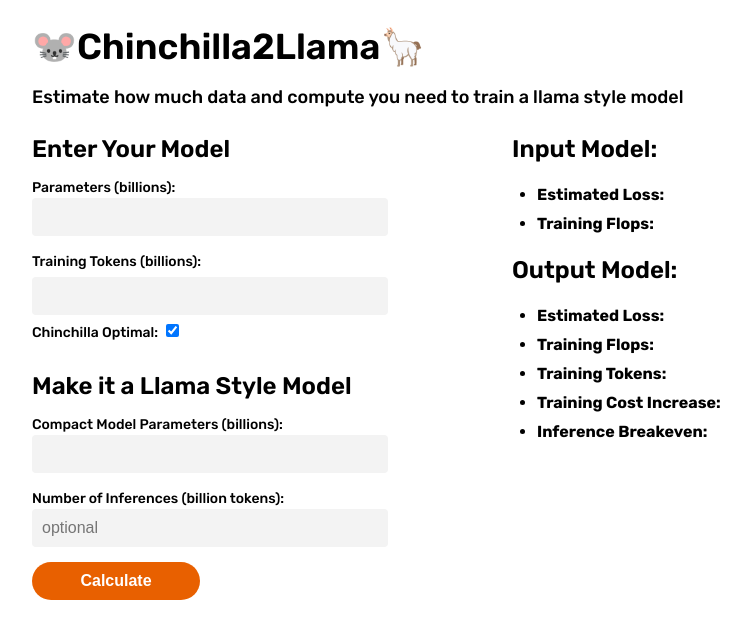
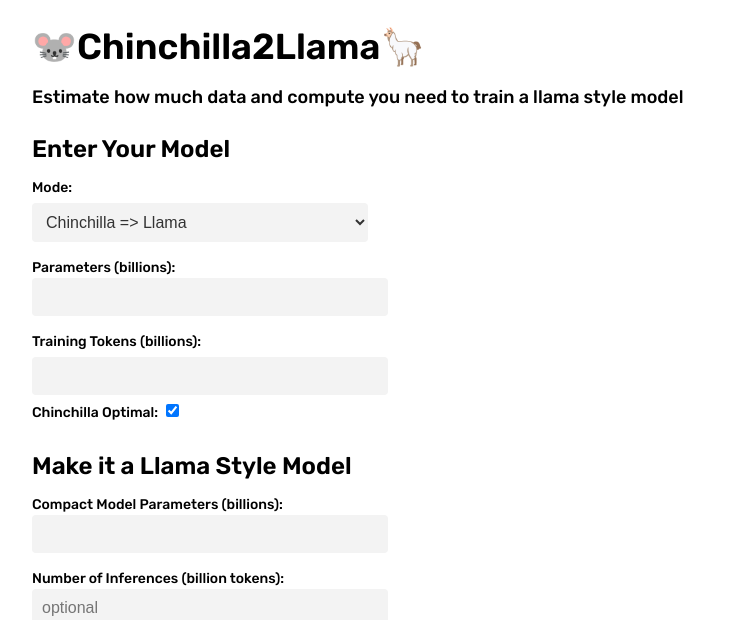
Before and after one commit to jwan584/model-calc, a Flask app: page / in a window 1280 px wide. Shown: the top 620 px of the page, without its empty margins (128-879 px from the left). Run offline with Flask 3, Linux system fonts and the light colour scheme.

Commit message:
“changes”

```diff
--- a/app.py
+++ b/app.py
@@ -18,10 +18,11 @@ def training_cost(f):
     Cost_per_flop = Cost_per_sec / Model_Flops
     return round((Cost_per_flop * f), 1)
 
+
 def compact_model(p, t, new_p):
     new_t = None
     og_loss = loss(p, t)
-    token_range = np.arange(0.1e9, 100000e9, 0.1e9)
+    token_range = np.arange(0.1e9, 30000e9, 0.1e9)
 
     for tr in token_range:
         new_loss = loss(new_p, tr)
@@ -30,9 +31,43 @@ def compact_model(p, t, new_p):
             break
 
     if new_t is None:
+        print('no model found')
         return None
 
     return new_t
+
+def compact_model(p, t, new_p):
+    og_loss = loss(p, t)
+    print(f"OG Loss: {og_loss}")
+    # Define the lower and upper bounds of the token range
+    lower_bound = 0.1e9
+    upper_bound = 1e15
+    # Set an initial guess for the new token value
+    new_t = (lower_bound + upper_bound) / 2
+    # Define a tolerance level for the loss function
+    tolerance = 0.001
+
+    # Perform binary search over the token range
+    while abs(loss(new_p, new_t) - og_loss) > tolerance:
+        if (lower_bound == upper_bound):
+            return
+        if loss(new_p, new_t) < og_loss:
+            upper_bound = new_t
+        else:
+            lower_bound = new_t
+        new_t = (lower_bound + upper_bound) / 2
+        print(f"lower_bound: {lower_bound}, upper_bound: {upper_bound}, new_t: {new_t}, loss(new_p, new_t): {loss(new_p, new_t)}")
+
+    return new_t
+
+def chinchilla_model (input_loss):
+    input_flops = ((input_loss - 0.5066)**(1/-0.0737)) * 5.984e22    # Cerebras-GPT equation 1 rebalanced
+    print("flops = " , input_flops)
+    p = math.sqrt(input_flops/120)                               # F = 6 * f * p, T = 20 * p
+    t = p * 20
+    l = loss (p,t)
+    print("L = ", l)
+    return p, t
 
 
 # Web App
@@ -47,7 +82,7 @@ def index():
 def calculate():
 
     data = request.get_json()
-
+    mode = data.get("mode")
     parameters = float(data["parameters"]) * 1e9
     training_tokens = float(data["trainingTokens"]) * 1e9
 
@@ -63,49 +98,91 @@ def calculate():
     original_cost = training_cost(original_flops)
     original_inf_cost = 2 * parameters * inferences
 
-    compact_model_parameters = float(data["compactModelParameters"]) * 1e9
-    compact_model_tokens = compact_model(parameters, training_tokens, compact_model_parameters)
 
-    model_found = True
-    if compact_model_tokens is None:
-        model_found = False
+    ### Logic Path for chinchilla-to-llama mode ###
+
+    if (mode == "chinchilla-to-llama"):
+
+        print('llmama mode');
+
+        compact_model_parameters = float(data["compactModelParameters"]) * 1e9
+
+        compact_model_tokens = compact_model(parameters, training_tokens, compact_model_parameters)
+
+        model_found = True
+        if compact_model_tokens is None:
+            model_found = False
+            input_model = { "loss": original_loss,
+                            "compute": original_flops,
+                            "original_inf_cost":original_inf_cost,
+                            "cost": original_cost}
+            output_model = {"found":model_found}
+            return jsonify({"input_model": input_model, "output_model": output_model})
+
+
+        compact_model_tokens_str = (compact_model_tokens/1e9)
+        compact_model_loss = loss(compact_model_parameters, compact_model_tokens)
+        compact_model_flops = flops(compact_model_parameters, compact_model_tokens)
+
+        compact_model_cost = training_cost(compact_model_flops)
+
+        over_training_cost = (compact_model_flops / original_flops - 1) * 100
+        over_training_cost = f"{over_training_cost:.1f}%"
+
+        # Num of tokens needed to breakeven in total training + inf cost
+        inf_breakeven_tokens = (compact_model_flops - original_flops) / (2 * (parameters - compact_model_parameters))
+        inf_breakeven_tokens_str = (round(inf_breakeven_tokens/1e9,0))
+
+        output_inf_cost = 2 * compact_model_parameters * inferences
+
         input_model = { "loss": original_loss,
                         "compute": original_flops,
                         "original_inf_cost":original_inf_cost,
                         "cost": original_cost}
-        output_model = {"found":model_found}
+        output_model = {"found":model_found,
+                        "loss": compact_model_loss,
+                        "tokens": compact_model_tokens_str,
+                        "compute": compact_model_flops,
+                        "cost": compact_model_cost,
+                        "otc":over_training_cost,
+                        "output_inf_cost":output_inf_cost,
+                        "inf_breakeven":inf_breakeven_tokens_str}
         return jsonify({"input_model": input_model, "output_model": output_model})
 
 
-    compact_model_tokens_str = str(compact_model_tokens/1e9) + " billion"
-    compact_model_loss = loss(compact_model_parameters, compact_model_tokens)
-    compact_model_flops = flops(compact_model_parameters, compact_model_tokens)
+    ### Logic Path for llama-to-chinchilla mode ###
+    elif (mode == "llama-to-chinchilla"):
 
-    compact_model_cost = training_cost(compact_model_flops)
+        print('chinchilla mode');
 
-    over_training_cost = (compact_model_flops / original_flops - 1) * 100
-    over_training_cost = f"{over_training_cost:.1f}%"
+        chinchilla_params, chinchilla_tokens = chinchilla_model(original_loss)
+        chinchilla_tokens_str = str(round(chinchilla_tokens/1e9, 0))
+        chinchilla_params_str = str(round(chinchilla_params/1e9, 0))
+        chinchilla_loss = loss(chinchilla_params, chinchilla_tokens)
+        chinchilla_flops = flops (chinchilla_params, chinchilla_tokens)
+        flops_decrease = ((original_flops - chinchilla_flops) / original_flops) * 100
+        flops_decrease = f"{flops_decrease:.1f}%"
+        chinchilla_training_cost = training_cost(chinchilla_flops)
+        chinchilla_inf_cost = 2 * chinchilla_params * inferences
+        inf_breakeven_tokens = (original_flops - chinchilla_flops) / (2 * (chinchilla_params - parameters))
+        inf_breakeven_tokens_str = str(round(inf_breakeven_tokens/1e9, 0))
+        model_found = True
 
-    # Num of tokens needed to breakeven in total training + inf cost
-    inf_breakeven_tokens = (compact_model_flops - original_flops) / (2 * (parameters - compact_model_parameters))
-    inf_breakeven_tokens_str = str(round(inf_breakeven_tokens/1e9, 1)) + " billion tokens"
+        input_model = { "loss": original_loss,
+                        "compute": original_flops,
+                        "original_inf_cost":original_inf_cost,
+                        "cost": original_cost}
+        output_model = {"found":model_found,
+                        "loss": chinchilla_loss,
+                        "parameters": chinchilla_params_str,
+                        "tokens": chinchilla_tokens_str,
+                        "compute": chinchilla_flops,
+                        "cost": chinchilla_training_cost,
+                        "otc":flops_decrease,
+                        "output_inf_cost":chinchilla_inf_cost,
+                        "inf_breakeven":inf_breakeven_tokens_str}
+        return jsonify({"input_model": input_model, "output_model": output_model})
 
-    compact_inf_cost = 2 * compact_model_parameters * inferences
-
-    input_model = { "loss": original_loss,
-                    "compute": original_flops,
-                    "original_inf_cost":original_inf_cost,
-                    "cost": original_cost}
-    output_model = {"found":model_found,
-                    "loss": compact_model_loss,
-                    "tokens": compact_model_tokens_str,
-                    "compute": compact_model_flops,
-                    "cost": compact_model_cost,
-                    "otc":over_training_cost,
-                    "compact_inf_cost":compact_inf_cost,
-                    "inf_breakeven":inf_breakeven_tokens_str}
-
-    return jsonify({"input_model": input_model, "output_model": output_model})
 
 if __name__ == "__main__":
     app.run(debug=True)
--- a/static/script.js
+++ b/static/script.js
@@ -8,15 +8,57 @@ document.addEventListener("keydown", event => {
   }
 });
 
+
+const mode_output_h2 = document.getElementById("output-mode-h2");
+const modeSelector = document.getElementById("mode-selector");
+
+modeSelector.addEventListener("change", () => {
+  if (modeSelector.value === "chinchilla-to-llama") {
+    const checkbox = document.getElementById("is_chinchilla")
+    const parameters = document.getElementById("parameters");
+    const tokens = document.getElementById("trainingTokens");
+    checkbox.checked = true;
+    parameters.value = ""
+    tokens.value = ""
+    mode_output_h2.textContent = "Make it a Llama Style Model";
+    document.querySelectorAll(".chinchilla-to-llama").forEach(element => element.style.display = "inline-block");
+    document.getElementById("results").innerHTML = "";
+    document.getElementById('myChart').style.display = 'none';
+  } else if (modeSelector.value === "llama-to-chinchilla") {
+    const parameters = document.getElementById("parameters");
+    const tokens = document.getElementById("trainingTokens");
+    parameters.value = ""
+    tokens.value = ""
+    mode_output_h2.textContent = "Make it a Chinchilla Style Model";
+    document.querySelectorAll(".chinchilla-to-llama").forEach(element => element.style.display = "none");
+    document.getElementById("results").innerHTML = "";
+    document.getElementById('myChart').style.display = 'none';
+  }
+
+});
+
+
 // Auto fill chinchilla values
 document.getElementById("parameters").addEventListener("input", () => {
+
+  if (modeSelector.value === "chinchilla-to-llama") {
+    console.log("chinchilla-to-llama")
     const checkbox = document.getElementById("is_chinchilla").checked;
     const parameters = document.getElementById("parameters");
     const suggestedTokens = document.getElementById("trainingTokens")
     const suggestedParams = document.getElementById("compactModelParameters")
-
     suggestedParams.value = parameters.value / 2;
     if (checkbox) suggestedTokens.value = parameters.value * 20;
+  }
+
+  else if (modeSelector.value === "llama-to-chinchilla") {
+    console.log("lam to chin")
+    const parameters = document.getElementById("parameters");
+    const suggestedTokens = document.getElementById("trainingTokens")
+    suggestedTokens.value = parameters.value * 100;
+  }
+
+
 
 });
 
@@ -39,6 +81,8 @@ document.getElementById("calculate").addEventListener("click", async () => {
     const trainingTokens = document.getElementById("trainingTokens").value;
     const compactModelParameters = document.getElementById("compactModelParameters").value;
     const inferences = document.getElementById("inferences").value;
+    const mode = modeSelector.value
+
 
     // Get the current scroll position
     scrollPosition = window.scrollY;
@@ -48,46 +92,120 @@ document.getElementById("calculate").addEventListener("click", async () => {
         headers: {
             "Content-Type": "application/json"
         },
-        body: JSON.stringify({ parameters, trainingTokens, compactModelParameters, inferences})
+        body: JSON.stringify({mode, parameters, trainingTokens, compactModelParameters, inferences})
     });
 
     const data = await response.json();
 
-    // Display Input Model loss, compute, and cost
-    document.getElementById("estimated-loss").textContent = data.input_model.loss;
 
-    const costValue = data.input_model.cost;
-    const formattedCostValue = "$" + costValue.toLocaleString();
-    // document.getElementById("cost").textContent = formattedCostValue;
+    // JS => HTML Content
+    let outputModelHTML = `
+        <h2>Input Model</h2>
+        <ul>
+          <li><strong>🎯 Estimated Loss: </strong>${data.input_model.loss}</li>
+          <li><strong>🧠 Training Flops: </strong> <span id="compute">${data.input_model.compute.toExponential(2)}</span></li>
+          <li><strong>⿹ Parameters:</strong> <span id="new_tokens">${parameters}</span></li>
+          <li><strong>📖 Training Tokens:</strong> <span id="new_tokens">${trainingTokens}</span></li>
+        </ul>
+        <div id="estimates"></div>`
+
+    // Return error if no model is found and stop rendering
+    if (!data.output_model.found) {
+      outputModelHTML += `<h2>No Models Found 🫤</h2>`
+      document.getElementById("results").innerHTML = outputModelHTML;
+      return;
+    }
+
+    if (mode === "chinchilla-to-llama") {
+
+      outputModelHTML += `
+        <h2>Output Model</h2>
+        <div id="newModel"></div>
+        <ul>
+        <li><strong>🎯 Estimated Loss:</strong> <span id="new_estimated-loss">${data.output_model.loss}</span></li>`
+
+        if (data.output_model.found) outputModelHTML +=
+          `<li><strong>🧠 Training Flops:</strong> <span id="new_compute">${data.output_model.compute.toExponential(2)}</span></li>`
+        else outputModelHTML +=
+          `<li><strong>🧠 Training Flops:</strong> <span id="new_compute">${data.output_model.compute}</span></li>`
+
+        outputModelHTML += `
+          <li><strong>⿹ Parameters:</strong> <span id="new_tokens">${compactModelParameters}</span></li>
+          <li><strong>📖 Training Tokens:</strong> <span id="new_tokens">${data.output_model.tokens}</span></li>
+        </ul>`
+
+        let model_size_change = Math.round((compactModelParameters - parameters) * 100 / parameters);
+        model_size_change = model_size_change >= 0 ? `+${model_size_change}` : `${model_size_change}`;
+
+        let flops_change = Math.round((data.output_model.compute - data.input_model.compute) * 100 / data.input_model.compute)
+        flops_change = flops_change >= 0 ? `+${flops_change}` : `${flops_change}`;
+
+        let tokens_change = Math.round((data.output_model.tokens - trainingTokens) * 100 / trainingTokens)
+        tokens_change = tokens_change >= 0 ? `+${tokens_change}` : `${tokens_change}`;
+
+        outputModelHTML += `
+        <h2>Comparison</h2>
+          <ul>
+            <li><strong>🧠 Training FLOPs :</strong> <span id="otc">${flops_change}%</span></li>
+            <li><strong>⿹ Parameters: </strong> <span id="otc">${model_size_change}%</span></li>
+            <li><strong>📖 Training Tokens:</strong> <span id="new_tokens">${tokens_change}%</span></li>
+            <li><strong>⚖️ Inference Breakeven:</strong> <span id="inf_breakeven">${data.output_model.inf_breakeven} billion tokens</span></li>
+          </ul>`;
+      }
+
+
+    else if (mode === "llama-to-chinchilla") {
+      outputModelHTML +=
+        `<h2>Output Model:</h2>
+        <div id="newModel"></div>
+        <ul>
+        <li><strong>🎯 Estimated Loss:</strong> <span id="new_estimated-loss">${data.output_model.loss}</span></li>`
+
+        if (data.output_model.found) outputModelHTML +=
+          `<li><strong>🧠 Training Flops:</strong> <span id="new_compute">${data.output_model.compute.toExponential(2)}</span></li>`
+        else outputModelHTML +=
+          `<li><strong>🧠 Training Flops:</strong> <span id="new_compute">${data.output_model.compute}</span></li>`
+
+        outputModelHTML += `
+          <li><strong>⿹ Parameters:</strong> <span id="new_tokens">${data.output_model.parameters}</span></li>
+          <li><strong>📖 Training Tokens:</strong> <span id="new_tokens">${data.output_model.tokens}</span></li>
+        </ul>`
+
+        let model_size_change = Math.round((data.output_model.parameters - parameters) * 100 / parameters);
+        model_size_change = model_size_change >= 0 ? `+${model_size_change}` : `${model_size_change}`;
+
+        let flops_change = Math.round((data.output_model.compute - data.input_model.compute) * 100 / data.input_model.compute)
+        flops_change = flops_change >= 0 ? `+${flops_change}` : `${flops_change}`;
+
+        let tokens_change = Math.round((data.output_model.tokens - trainingTokens) * 100 / trainingTokens)
+        tokens_change = tokens_change >= 0 ? `+${tokens_change}` : `${tokens_change}`;
+
+        outputModelHTML += `
+        <h2>Comparison</h2>
+          <ul>
+            <li><strong>🧠 Training FLOPs :</strong> <span id="otc">${flops_change}%</span></li>
+            <li><strong>⿹ Parameters: </strong> <span id="otc">${model_size_change}%</span></li>
+            <li><strong>📖 Training Tokens:</strong> <span id="new_tokens">${tokens_change}%</span></li>
+            <li><strong>⚖️ Inference Breakeven:</strong> <span id="inf_breakeven">${data.output_model.inf_breakeven} billion tokens</span></li>
+          </ul>`;
+      }
+
+      // Push HTML to results div
+      document.getElementById("results").innerHTML = outputModelHTML;
 
       const inputTrainingFlops = data.input_model.compute;
+      const outputTrainingFlops = data.output_model.compute;
       const inputInfFlops = data.input_model.original_inf_cost;
-    const formattedinputTrainingFlops = inputTrainingFlops.toExponential(2);
-    document.getElementById("compute").textContent = formattedinputTrainingFlops;
+      const outputInfFlops = data.output_model.output_inf_cost;
 
-    // Display Compact Model loss, compute, and cost
-    if(data.output_model.found == false) {
-      document.getElementById("new_estimated-loss").textContent = "No model found"
-      document.getElementById("new_compute").textContent = "n/a"
-      // document.getElementById("new_cost").textContent = "n/a"
-      document.getElementById("new_tokens").textContent = "n/a"
-      document.getElementById("otc").textContent = "n/a"
-      document.getElementById("inf_breakeven").textContent = "n/a"
-    }
+      drawChart(inputTrainingFlops, outputTrainingFlops, inputInfFlops, outputInfFlops);
+      document.getElementById('myChart').style.display = 'block';
 
-    else {
-      const outputTrainingFlops = data.output_model.compute;
-      const outputInfFlops = data.output_model.compact_inf_cost;
-      const costValueNew = data.output_model.cost;
-      const formattedCostValueNew = "$" + costValueNew.toLocaleString();
-      const formattedoutputTrainingFlops = outputTrainingFlops.toExponential(2);
-      document.getElementById("new_estimated-loss").textContent = data.output_model.loss;
-      document.getElementById("new_compute").textContent = formattedoutputTrainingFlops;
-      // document.getElementById("new_cost").textContent = formattedCostValueNew;
-      document.getElementById("new_tokens").textContent = data.output_model.tokens;
-      document.getElementById("otc").textContent = data.output_model.otc;
-      document.getElementById("inf_breakeven").textContent = data.output_model.inf_breakeven
 
+});
+
+
+function drawChart(inputTrainingFlops, outputTrainingFlops, inputInfFlops, outputInfFlops) {
         // Get the canvas element
       const canvas = document.getElementById('myChart');
 
@@ -100,7 +218,7 @@ document.getElementById("calculate").addEventListener("click", async () => {
       window.chart = new Chart(canvas, {
         type: 'bar',
         data: {
-          labels: ['Input Model', 'Llama Model'],
+          labels: ['Input Model', 'Output Model'],
           datasets: [
             {
               label: 'Training FLOPS',
@@ -168,7 +286,5 @@ document.getElementById("calculate").addEventListener("click", async () => {
           }
         }
       });
-
       window.scrollTo(0, scrollPosition);
 }
-});
--- a/static/styles.css
+++ b/static/styles.css
@@ -54,6 +54,7 @@ button {
 
 ul {
     padding-left: 20px;
+    list-style-type: none;
 }
 
 ul li {
@@ -70,6 +71,35 @@ input[type="number"]::-webkit-outer-spin-button {
   -webkit-appearance: none;
   margin: 0;
 }
+
+
+#mode-selector {
+  width: 70%;
+  background-color: #f3f3f3;
+  color: #333;
+  font-size: 16px;
+  padding: 10px;
+  border-radius: 4px;
+  margin-bottom: 15px;
+  border: none;
+}
+
+#mode-selector:focus {
+  outline: none;
+}
+
+#mode-selector option {
+  padding: 10px;
+}
+
+label[for="mode-selector"] {
+  display: block;
+  margin-right: 0px;
+  margin-bottom: 5px;
+  font-weight: 500;
+  font-size: 14px;
+}
+
 
 body {
     font-family: 'Rubik', Arial, sans-serif;
--- a/templates/index.html
+++ b/templates/index.html
@@ -14,40 +14,27 @@
     <div class="container">
         <div class="left">
             <h2>Enter Your Model</h2>
+            <label for="mode-selector">Mode:</label>
+            <select id="mode-selector" name="mode-selector">
+              <option value="chinchilla-to-llama" selected>Chinchilla => Llama</option>
+              <option value="llama-to-chinchilla">Llama => Chinchilla</option>
+            </select>
             <label for="parameters">Parameters (billions):</label>
             <input type="number" id="parameters">
             <label for="trainingTokens">Training Tokens (billions):</label>
             <input type="number" id="trainingTokens">
             <br>
-            <label for="chinchilla" style="display: inline-block;">Chinchilla Optimal:</label>
-            <input type="checkbox" id="is_chinchilla" name="chinchilla" checked>
+            <label class="chinchilla-to-llama" for="chinchilla" style="display: inline-block;">Chinchilla Optimal:</label>
+            <input  class="chinchilla-to-llama" type="checkbox" id="is_chinchilla" name="chinchilla" checked>
             <br><br>
-            <h2>Make it a Llama Style Model</h2>
-            <label for="compactModelParameters">Compact Model Parameters (billions):</label>
-            <input type="number" id="compactModelParameters">
+            <h2 id="output-mode-h2">Make it a Llama Style Model</h2>
+            <label class="chinchilla-to-llama" for="compactModelParameters">Compact Model Parameters (billions):</label>
+            <input class="chinchilla-to-llama" type="number" id="compactModelParameters">
             <label for="inferences">Number of Inferences (billion tokens):</label>
             <input type="number" id="inferences" placeholder="optional">
             <button id="calculate">Calculate</button>
         </div>
-        <div class="right">
-                <h2>Input Model:</h2>
-            <ul>
-              <li><strong>Estimated Loss:</strong> <span id="estimated-loss"></span></li>
-              <li><strong>Training Flops:</strong> <span id="compute"></span></li>
-              <!-- <li><strong>Cost:</strong> <span id="cost"></span></li> -->
-            </ul>
-            <div id="estimates"></div>
-            <h2>Output Model:</h2>
-            <div id="newModel"></div>
-                <ul>
-                  <li><strong>Estimated Loss:</strong> <span id="new_estimated-loss"></span></li>
-                  <li><strong>Training Flops:</strong> <span id="new_compute"></span></li>
-                  <li><strong>Training Tokens:</strong> <span id="new_tokens"></span></li>
-                  <!-- <li><strong>Cost:</strong> <span id="new_cost"></span></li> -->
-                  <li><strong>Training Cost Increase:</strong> <span id="otc"></span></li>
-                  <li><strong>Inference Breakeven:</strong> <span id="inf_breakeven"></span></li>
-              </ul>
-        </div>
+    <div id="results"></div>
     </div>
     <div class="chart-container">
     <canvas id="myChart"></canvas>
```
Lines whose indentation alone changed are shown as unchanged.
